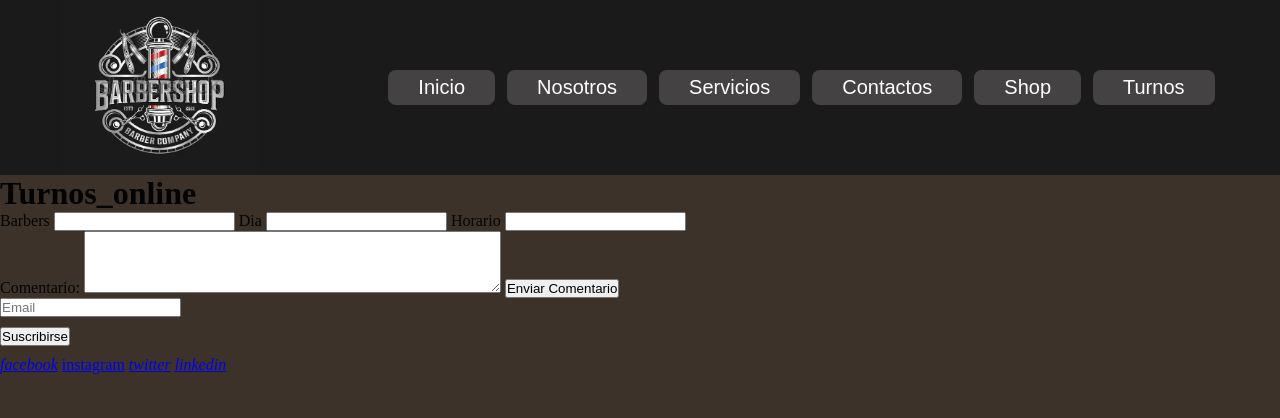
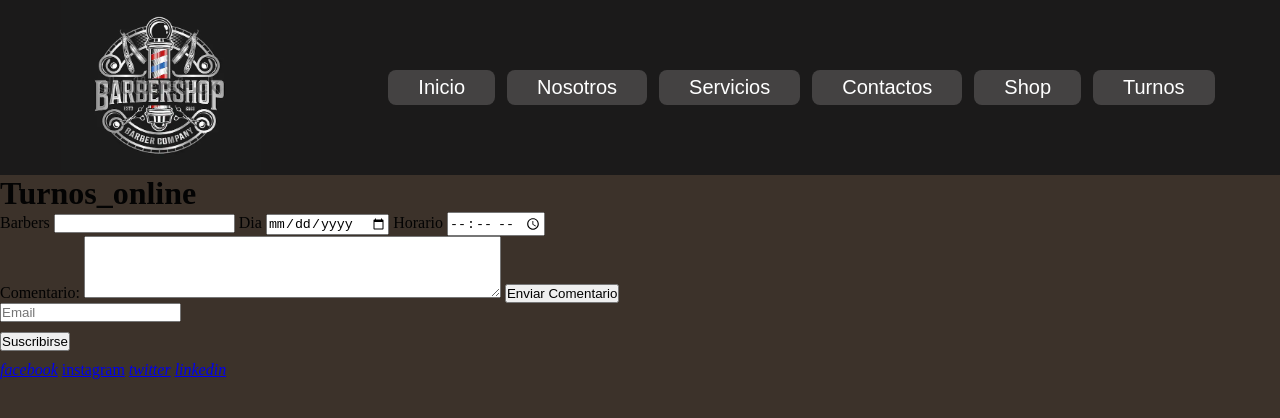
Before and after one commit to Gwhite-283/Gonzalo-Blanco_Desarrollo_Web, a plain HTML site: page page/Turnos_online.html in a window 1280 px wide. Drawn offline with Linux system fonts and the light colour scheme.

Commit message:
modificacion de formularios

```diff
--- a/page/Turnos_online.html
+++ b/page/Turnos_online.html
@@ -33,11 +33,11 @@
             <label for="nombre">Barbers</label>
             <input type="text" id="nombre" name="nombre" required>
 
-            <label for="apellido">Dia</label>
-            <input type="text" id="apellido" name="apellido" required>
+            <label for="dia">Dia</label>
+            <input type="date" id="apellido" name="apellido" required>
 
-            <label for="email">Horario</label>
-            <input type="email" id="email" name="email" required>
+            <label for="hora">Horario</label>
+            <input type="time" id="email" name="email" required>
             <div>
                 <label for="comentario">Comentario:</label>
                 <textarea id="comentario" name="comentario" rows="4" cols="50"></textarea>
```
Also changed, not shown: Index.html (+2 -2 lines).
